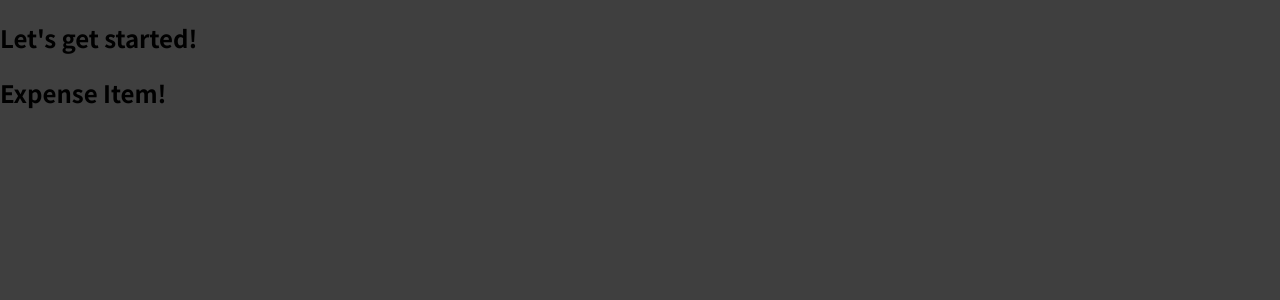
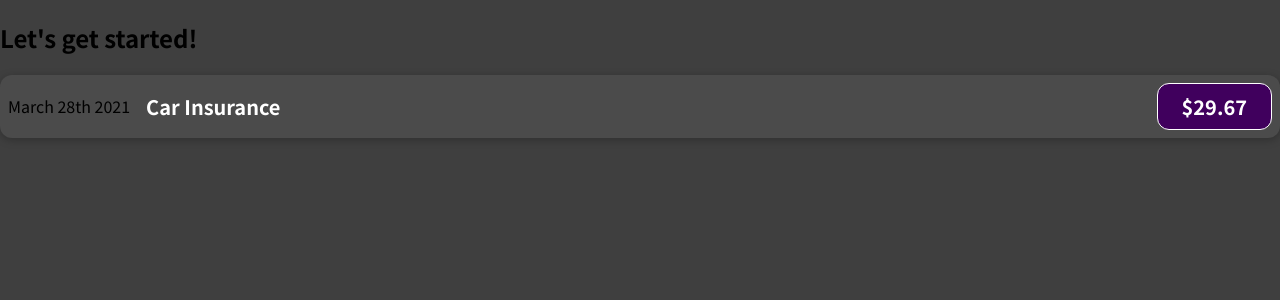
Before and after one commit to Funinja/React-Budget-Building-Website, a JavaScript app: page / in a window 1280 px wide. Shown: the top 300 px of the page. Built offline with nearby package versions, Linux system fonts and the light colour scheme.

Commit message:
add styling

```diff
--- /dev/null
+++ b/src/components/ExpenseItem.css
@@ -0,0 +1,56 @@
+.expense-item {
+  display: flex;
+  justify-content: space-between;
+  align-items: center;
+  box-shadow: 0 2px 8px rgba(0, 0, 0, 0.25);
+  padding: 0.5rem;
+  margin: 1rem 0;
+  border-radius: 12px;
+  background-color: #4b4b4b;
+}
+
+.expense-item__description {
+  display: flex;
+  flex-direction: column;
+  gap: 1rem;
+  align-items: flex-end;
+  flex-flow: column-reverse;
+  justify-content: flex-start;
+  flex: 1;
+}
+
+.expense-item h2 {
+  color: #3a3a3a;
+  font-size: 1rem;
+  flex: 1;
+  margin: 0 1rem;
+  color: white;
+}
+
+.expense-item__price {
+  font-size: 1rem;
+  font-weight: bold;
+  color: white;
+  background-color: #40005d;
+  border: 1px solid white;
+  padding: 0.5rem;
+  border-radius: 12px;
+}
+
+@media (min-width: 580px) {
+  .expense-item__description {
+    flex-direction: row;
+    align-items: center;
+    justify-content: flex-start;
+    flex: 1;
+  }
+
+  .expense-item__description h2 {
+    font-size: 1.25rem;
+  }
+
+  .expense-item__price {
+    font-size: 1.25rem;
+    padding: 0.5rem 1.5rem;
+  }
+}
--- a/src/components/ExpenseItem.js
+++ b/src/components/ExpenseItem.js
@@ -1,5 +1,15 @@
+import ".//ExpenseItem.css";
+
 function ExpenseItem() {
-    return <h2> Expense Item!</h2>;
+  return (
+    <div className="expense-item">
+      <div>March 28th 2021</div>
+      <div className="expense-item__description">
+        <h2>Car Insurance</h2>
+        <div className="expense-item__price">$29.67</div>
+      </div>
+    </div>
+  );
 }
 
 export default ExpenseItem;
```
Also changed, not shown: 1 other file (tests, documents, lock files or other folders).
